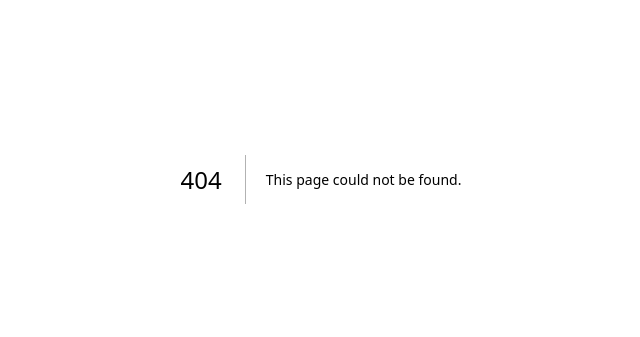
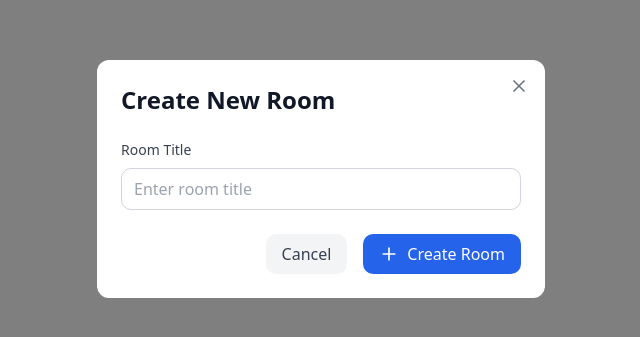
Before and after one commit to MohammedTausif/ThinkSpace-Canvas-App, a Next.js app in the folder apps/canvas-frontend/: page /createroom in a window 1280 px wide. Before the commit this address had no page. Shown: the part 221-558 px from the top of the page, without its empty margins (319-959 px from the left). Built offline with nearby package versions, Linux system fonts and the light colour scheme.

Commit message:
Added create room components

```diff
--- /dev/null
+++ b/apps/canvas-frontend/app/createroom/page.tsx
@@ -0,0 +1,70 @@
+"use client"
+import { useState } from 'react';
+import { Plus, X } from 'lucide-react';
+
+interface CreateRoomModalProps {
+  isOpen: boolean;
+  onClose: () => void;
+  onSubmit: (title: string) => void;
+}
+
+export default function CreateRoomModal({ isOpen, onClose, onSubmit }: CreateRoomModalProps) {
+  const [newRoomTitle, setNewRoomTitle] = useState('');
+
+  const handleSubmit = (e: React.FormEvent) => {
+    e.preventDefault();
+    onSubmit(newRoomTitle);
+    setNewRoomTitle('');
+  };
+
+//   if (!isOpen) return null;
+
+  return (
+    <div className="fixed inset-0 bg-black bg-opacity-50 flex items-center justify-center z-50">
+      <div className="bg-white rounded-lg p-6 w-full max-w-md relative">
+        <button
+          onClick={onClose}
+          className="absolute top-4 right-4 text-gray-500 hover:text-gray-700"
+        >
+          <X className="w-5 h-5" />
+        </button>
+
+        <h2 className="text-2xl font-bold text-gray-900 mb-6">Create New Room</h2>
+
+        <form onSubmit={handleSubmit}>
+          <div className="mb-6">
+            <label htmlFor="roomTitle" className="block text-sm font-medium text-gray-700 mb-2">
+              Room Title
+            </label>
+            <input
+              type="text"
+              id="roomTitle"
+              value={newRoomTitle}
+              onChange={(e) => setNewRoomTitle(e.target.value)}
+              className="w-full px-3 py-2 border border-gray-300 rounded-md focus:outline-none focus:ring-2 focus:ring-blue-500 focus:border-transparent"
+              placeholder="Enter room title"
+              required
+            />
+          </div>
+
+          <div className="flex justify-end space-x-4">
+            <button
+              type="button"
+              onClick={onClose}
+              className="px-4 py-2 text-gray-700 bg-gray-100 rounded-md hover:bg-gray-200 transition-colors duration-200"
+            >
+              Cancel
+            </button>
+            <button
+              type="submit"
+              className="px-4 py-2 bg-blue-600 text-white rounded-md hover:bg-blue-700 transition-colors duration-200 flex items-center"
+            >
+              <Plus className="w-5 h-5 mr-2" />
+              Create Room
+            </button>
+          </div>
+        </form>
+      </div>
+    </div>
+  );
+}
--- a/apps/canvas-frontend/components/Auth/Signin.tsx
+++ b/apps/canvas-frontend/components/Auth/Signin.tsx
@@ -55,11 +55,15 @@ const Signin = () => {
             })
             const jwt = response.data.token;
             localStorage.setItem("token", jwt)
-            router.push(`/canvas/:roomId`)
+            router.push(`/dashboard`)
         }
         catch (error) {
             console.error("error is:", error)
         }
+    }
+
+    async function handleSigninTest() {
+        router.push(`/dashboard`)
     }
 
 
@@ -118,7 +122,7 @@ const Signin = () => {
 
                                     onKeyDown={async (e) => {
                                         if (e.key === 'Enter') {
-                                            handleSignin()
+                                            handleSigninTest()
                                         }
                                     }}
                                 />
@@ -173,7 +177,7 @@ const Signin = () => {
                     <Button
                         className='text-[16px]'
                         title='Signin'
-                        onClick={handleSignin}
+                        onClick={handleSigninTest}
 
                     />
                 </div>
```
Also changed, not shown: apps/canvas-frontend/components/Dashboard/CreateRoomForm.tsx (added), apps/canvas-frontend/components/Dashboard/Dashboard.tsx (added).
